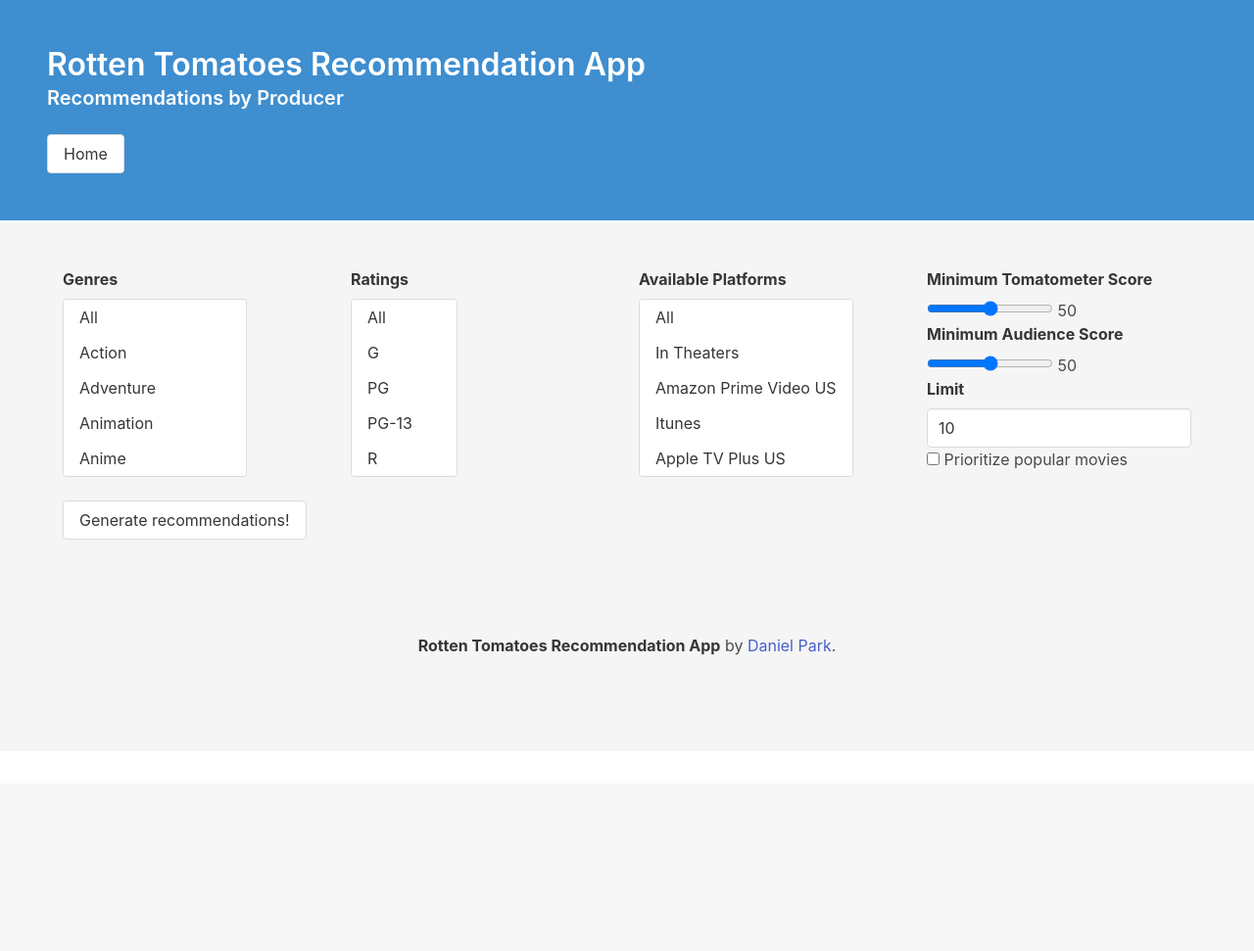
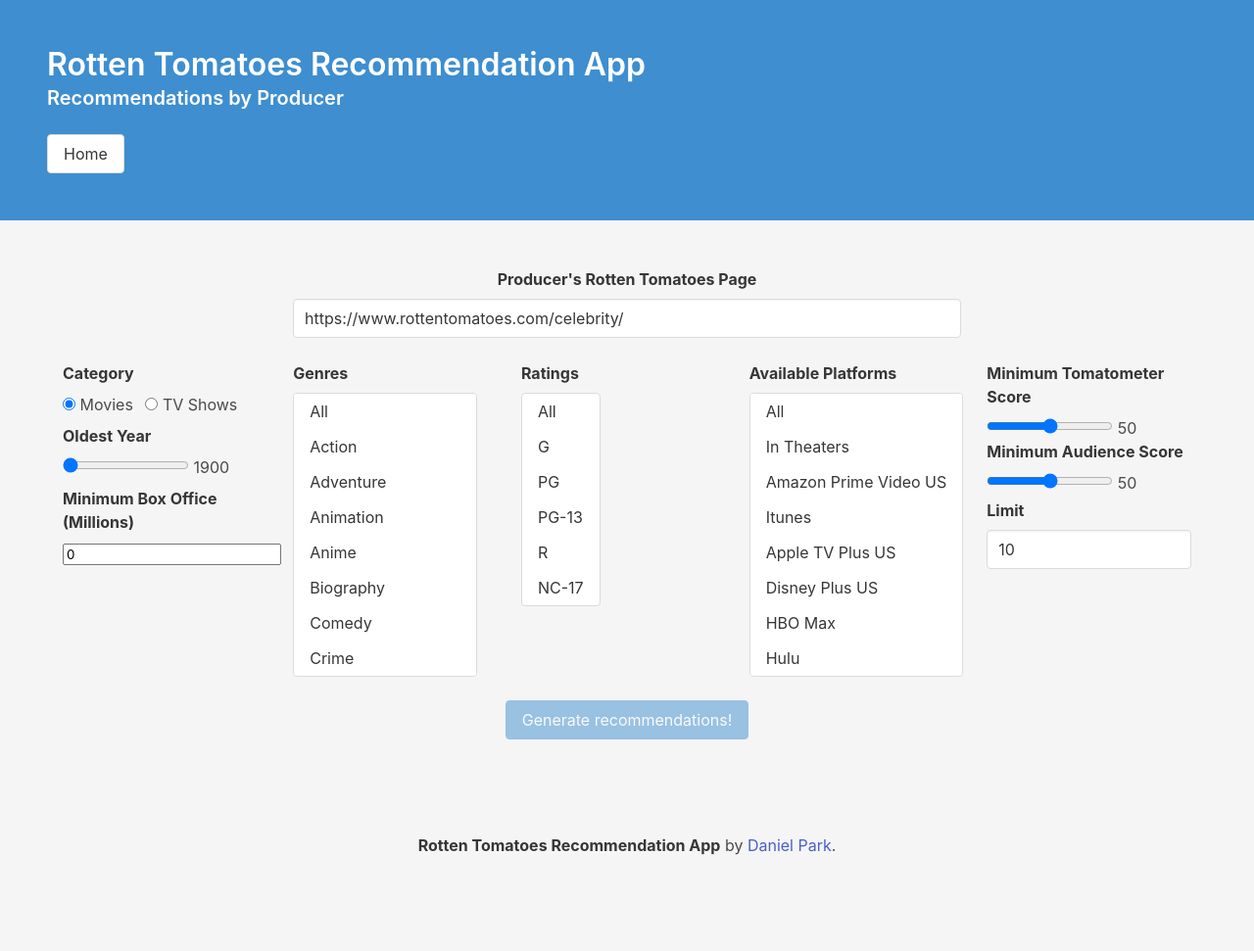
Before and after one commit to Danielpark1239/Movie_Recommendation_App, a Flask app: page /producer/ in a window 1280 px wide. Shown: the whole page at 98% size. Before the commit the page ends 669 px from the top, so only its background shows below. Run offline with Flask 2, Linux system fonts and the light colour scheme.

Commit message:
Producer form

```diff
--- a/templates/producer.html
+++ b/templates/producer.html
@@ -25,62 +25,138 @@
   <body class="has-background-light">
     <section class="section">
       <div class="container">
-        <form action="/movies/recommendations/" method="POST">
+        <form action="/producer/recommendations/" method="POST">
+          <nav class="level">
+            <div class="level-item has-text-centered">
+              <div class="field">
+                <div class="control">
+                  <label class="label" for="producerURL"
+                    >Producer's Rotten Tomatoes Page</label
+                  >
+                  <input
+                    class="input"
+                    type="url"
+                    id="producerURL"
+                    name="producerURL"
+                    value="https://www.rottentomatoes.com/celebrity/"
+                    placeholder="https://www.rottentomatoes.com/celebrity/example"
+                    pattern="https://www.rottentomatoes.com/celebrity/.*"
+                    required
+                    size="60"
+                  />
+                </div>
+              </div>
+            </div>
+          </nav>
+
           <div class="columns">
+            <div class="column is-one-fifth">
+              <div class="field">
+                <div class="control">
+                  <label class="label">Category</label>
+                  <label class="radio">
+                    <input
+                      type="radio"
+                      name="category"
+                      id="category"
+                      value="movie"
+                      checked
+                    />
+                    Movies
+                  </label>
+                  <label class="radio">
+                    <input
+                      type="radio"
+                      name="category"
+                      id="category"
+                      value="tv"
+                    />
+                    TV Shows
+                  </label>
+                </div>
+                <div class="control mt-2">
+                  <label class="label" for="yearSlider">Oldest Year</label>
+                  <input
+                    oninput="year.value=parseInt(yearSlider.value)"
+                    name="yearSlider"
+                    id="yearSlider"
+                    class="slider has-output is-fullwidth"
+                    min="1900"
+                    max="2022"
+                    value="1900"
+                    step="1"
+                    type="range"
+                  />
+                  <output name="year" for="yearSlider">1900</output>
+                </div>
+                <div class="control mt-2">
+                  <label class="label" for="boxOffice"
+                    >Minimum Box Office (Millions)</label
+                  >
+                  <input
+                    type="number"
+                    id="boxOffice"
+                    name="boxOffice"
+                    value="0"
+                    min="0"
+                    oninput="this.value =
+                    !!this.value && Math.abs(this.value) >= 0 ? Math.abs(this.value) : null"
+                  />
+                </div>
+              </div>
+            </div>
             <div class="column">
               <div class="field">
                 <div class="control">
                   <label class="label" for="genres">Genres</label>
                   <div class="select is-multiple">
-                    <select multiple size="5" name="genres" id="genres">
+                    <select multiple size="8" name="genres" id="genres">
                       <option value="all">All</option>
-                      <option value="action">Action</option>
-                      <option value="adventure">Adventure</option>
-                      <option value="animation">Animation</option>
-                      <option value="anime">Anime</option>
-                      <option value="biography">Biography</option>
-                      <option value="comedy">Comedy</option>
-                      <option value="crime">Crime</option>
-                      <option value="documentary">Documentary</option>
-                      <option value="drama">Drama</option>
-                      <option value="faith_and_spirituality">
+                      <option value="Action">Action</option>
+                      <option value="Adventure">Adventure</option>
+                      <option value="Animation">Animation</option>
+                      <option value="Anime">Anime</option>
+                      <option value="Biography">Biography</option>
+                      <option value="Comedy">Comedy</option>
+                      <option value="Crime">Crime</option>
+                      <option value="Documentary">Documentary</option>
+                      <option value="Drama">Drama</option>
+                      <option value="Faith&spirituality">
                         Faith and Spirituality
                       </option>
-                      <option value="fantasy">Fantasy</option>
-                      <option value="foreign">Foreign</option>
-                      <option value="game_show">Game Show</option>
-                      <option value="health_and_wellness">
+                      <option value="Fantasy">Fantasy</option>
+                      <option value="Foreign">Foreign</option>
+                      <option value="Game show">Game Show</option>
+                      <option value="Health&wellness">
                         Health and Wellness
                       </option>
-                      <option value="history">History</option>
-                      <option value="horror">Horror</option>
-                      <option value="house_and_garden">House and Garden</option>
-                      <option value="independent">Independent</option>
-                      <option value="kids_and_family">Kids and Family</option>
-                      <option value="lgbtq">LGBTQ</option>
-                      <option value="music">Music</option>
-                      <option value="musical">Musical</option>
-                      <option value="mystery_and_thriller">
+                      <option value="History">History</option>
+                      <option value="Horror">Horror</option>
+                      <option value="House&garden">House and Garden</option>
+                      <option value="Independent">Independent</option>
+                      <option value="Kids&family">Kids and Family</option>
+                      <option value="Lgbtq+">LGBTQ</option>
+                      <option value="Music">Music</option>
+                      <option value="Musical">Musical</option>
+                      <option value="Mystery&thriller">
                         Mystery and Thriller
                       </option>
-                      <option value="nature">Nature</option>
-                      <option value="news">News</option>
-                      <option value="other">Other</option>
-                      <option value="reality">Reality</option>
-                      <option value="romance">Romance</option>
-                      <option value="sci_fi">Sci-Fi</option>
-                      <option value="short">Short</option>
-                      <option value="soap">Soap</option>
-                      <option value="special_interest">Special Interest</option>
-                      <option value="sports_and_fitness">
-                        Sports and Fitness
-                      </option>
-                      <option value="stand_up">Stand Up</option>
-                      <option value="talk_show">Talk Show</option>
-                      <option value="travel">Travel</option>
-                      <option value="variety">Variety</option>
-                      <option value="war">War</option>
-                      <option value="western">Western</option>
+                      <option value="Nature">Nature</option>
+                      <option value="News">News</option>
+                      <option value="Other">Other</option>
+                      <option value="Reality">Reality</option>
+                      <option value="Romance">Romance</option>
+                      <option value="Sci-Fi">Sci-Fi</option>
+                      <option value="Short">Short</option>
+                      <option value="Soap">Soap</option>
+                      <option value="Special Interest">Special Interest</option>
+                      <option value="Sports&fitness">Sports and Fitness</option>
+                      <option value="Stand Up">Stand Up</option>
+                      <option value="Talk show">Talk Show</option>
+                      <option value="Travel">Travel</option>
+                      <option value="Variety">Variety</option>
+                      <option value="War">War</option>
+                      <option value="Western">Western</option>
                     </select>
                   </div>
                 </div>
@@ -92,15 +168,13 @@
                 <div class="control">
                   <label class="label" for="ratings">Ratings</label>
                   <div class="select is-multiple">
-                    <select multiple size="5" name="ratings" id="ratings">
+                    <select multiple size="6" name="ratings" id="ratings">
                       <option value="all">All</option>
-                      <option value="g">G</option>
-                      <option value="pg">PG</option>
-                      <option value="pg_13">PG-13</option>
-                      <option value="r">R</option>
-                      <option value="nc_17">NC-17</option>
-                      <option value="nr">Not Rated</option>
-                      <option value="ur">Unrated</option>
+                      <option value="G">G</option>
+                      <option value="PG">PG</option>
+                      <option value="PG-13">PG-13</option>
+                      <option value="R">R</option>
+                      <option value="NC-17">NC-17</option>
                     </select>
                   </div>
                 </div>
@@ -114,7 +188,7 @@
                     >Available Platforms</label
                   >
                   <div class="select is-multiple">
-                    <select multiple size="5" name="platforms" id="platforms">
+                    <select multiple size="8" name="platforms" id="platforms">
                       <option value="all">All</option>
                       <option value="showtimes">In Theaters</option>
                       <option value="amazon-prime-video-us">
@@ -172,7 +246,7 @@
                   />
                   <output name="audience" for="audienceSlider">50</output>
 
-                  <label class="label" for="limit">Limit</label>
+                  <label class="label mt-1" for="limit">Limit</label>
                   <input
                     name="limit"
                     id="limit"
@@ -182,33 +256,54 @@
                     max="50"
                     step="1"
                     value="10"
+                    oninput="this.value = Math.abs(this.value) > 0 ? Math.abs(this.value) : null"
                   />
-
-                  <label class="checkbox">
-                    <input name="popular" id="popular" type="checkbox" />
-                    Prioritize popular movies
-                  </label>
                 </div>
               </div>
             </div>
           </div>
-          <div>
+          <nav class="level">
+            <div class="level-item has-text-centered">
               <button
-              class="button js-modal-trigger"
+                class="button js-modal-trigger is-info"
                 type="submit"
                 data-target="success-modal"
+                id="submitButton"
+                disabled
               >
                 Generate recommendations!
               </button>
             </div>
+          </nav>
         </form>
       </div>
     </section>
 
     <script>
+      const producerURLField = document.getElementById("producerURL");
+      const limitField = document.getElementById("limit");
+      const submitButton = document.getElementById("submitButton");
+      const expression = /^https:\/\/www.rottentomatoes.com\/celebrity\/.*/;
+      const regEx = new RegExp(expression);
+      producerURL.addEventListener("keyup", () => {
+        if (regEx.test(producerURLField.value)) {
+          submitButton.disabled = false;
+        } else {
+          submitButton.disabled = true;
+        }
+      });
+
+      limit.addEventListener("input", () => {
+        if (parseInt(limitField.value) > 50) {
+          submitButton.disabled = true;
+        } else {
+          submitButton.disabled = false;
+        }
+      });
+
       document.addEventListener("DOMContentLoaded", () => {
         // Functions to open and close a modal
-        function openModal($el) {
+        function openModal($el, $url) {
           $el.classList.add("is-active");
         }
 
@@ -227,9 +322,10 @@
           ($trigger) => {
             const modal = $trigger.dataset.target;
             const $target = document.getElementById(modal);
+            const $url = document.getElementById("actorURL");
 
             $trigger.addEventListener("click", () => {
-              openModal($target);
+              openModal($target, $url);
             });
           }
         );
```
Lines whose indentation alone changed are shown as unchanged.
